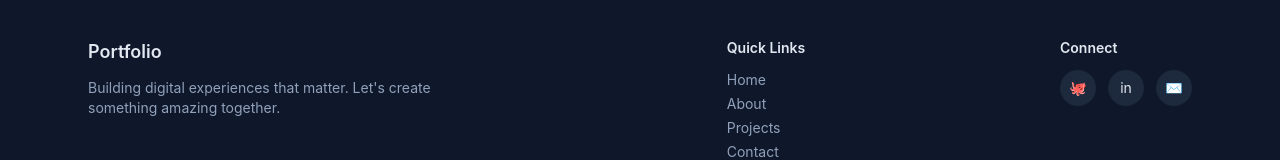
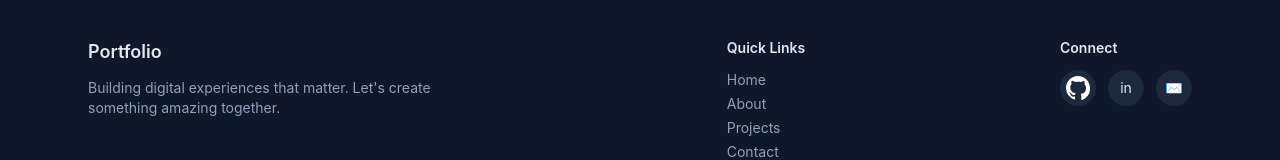
Before and after one commit to johntupas098/ramirez_nextjs_portfolio, a Next.js app: page / in a window 1280 px wide. Shown: the part 3636-3796 px from the top of the page. Built offline with nearby package versions, Linux system fonts and the light colour scheme.

Commit message:
update footer

```diff
--- a/app/component/Footer.jsx
+++ b/app/component/Footer.jsx
@@ -1,3 +1,4 @@
+import Image from "next/image";
 export default function Footer() {
   return (
     <footer className="bg-slate-900 text-slate-200">
@@ -40,14 +41,14 @@ export default function Footer() {
           <h4 className="text-sm font-semibold">Connect</h4>
           <div className="mt-3 flex gap-3">
             <a
-              href="https://github.com/your-username"
+              href="https://github.com/johntupas098"
               target="_blank"
               className="flex h-9 w-9 items-center justify-center rounded-full bg-slate-800 text-sm hover:bg-slate-700"
             >
-              🐙
+              <Image src="/icons/git.svg" width={24} height={24} alt="Github" />
             </a>
             <a
-              href="https://www.linkedin.com/in/your-username"
+              href="https://www.linkedin.com/in/john-wayne-ramirez-05984a392/"
               target="_blank"
               className="flex h-9 w-9 items-center justify-center rounded-full bg-slate-800 text-sm hover:bg-slate-700"
             >
```
